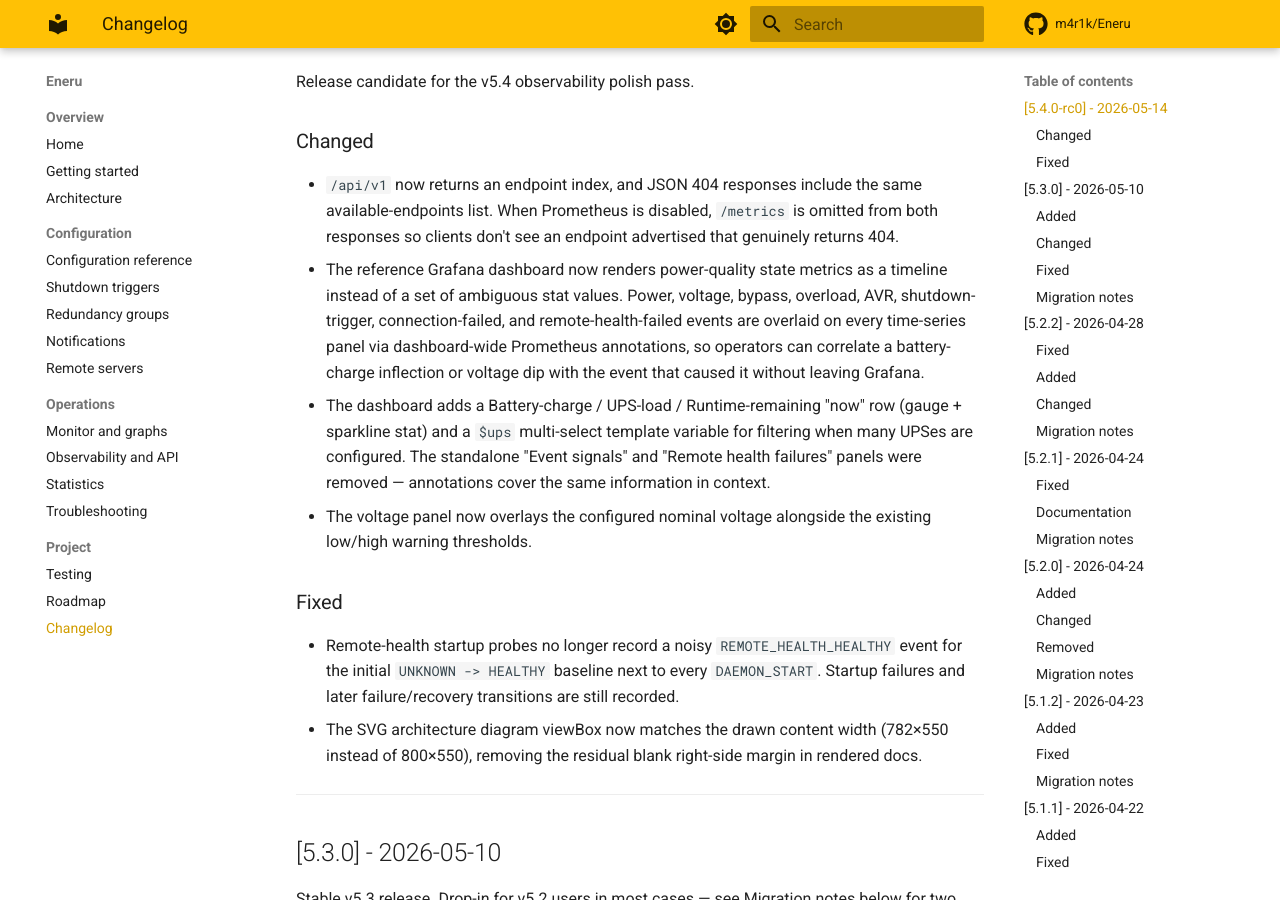
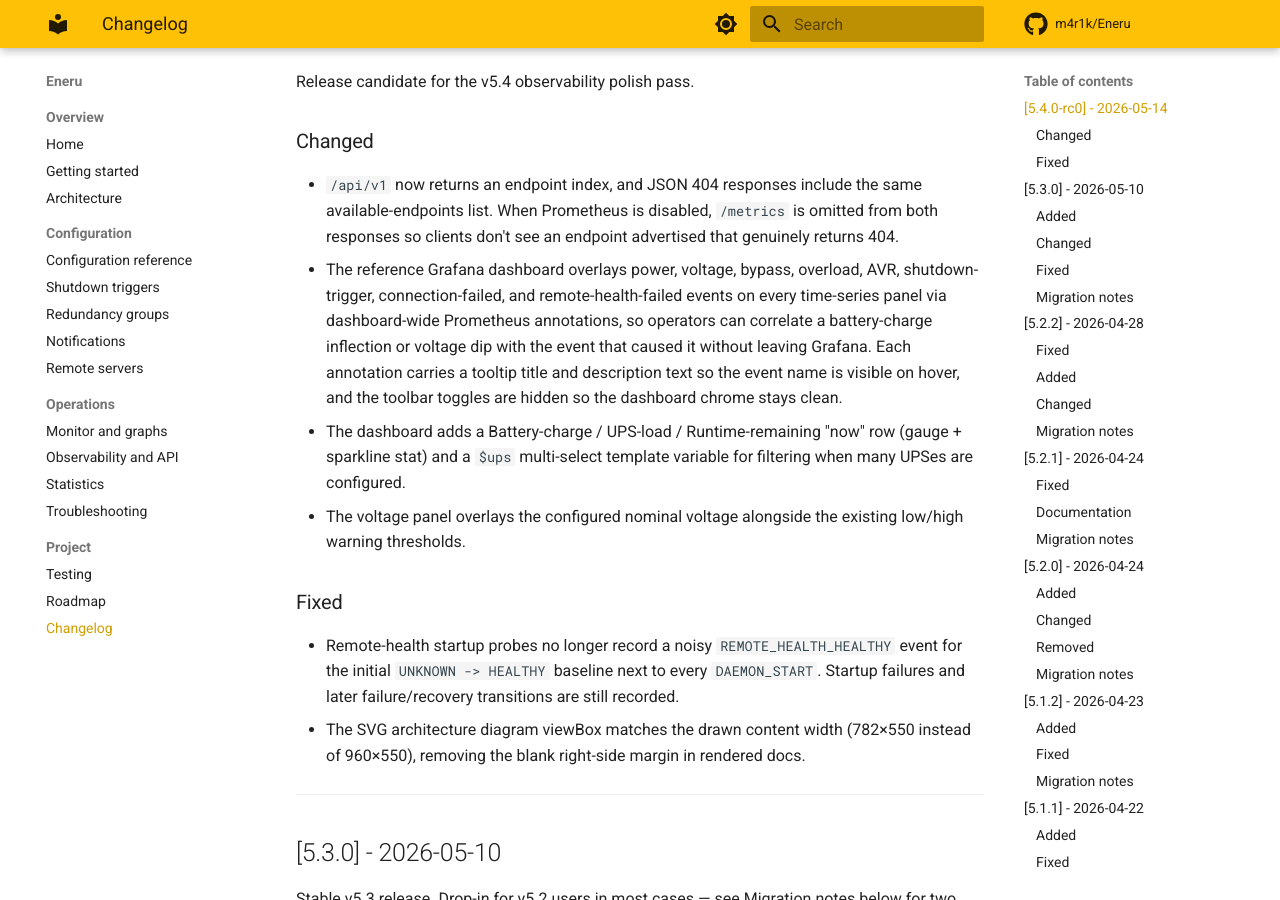
Before and after one commit to m4r1k/Eneru, an MkDocs documentation site: the page built from docs/changelog.md, in a window 1280 px wide and 900 px high, scrolled down 295 px. Built offline with MkDocs 1.6.1 and Material for MkDocs 9.7.7, drawn with Linux system fonts in a browser that asks for light colours; comment, search, counter and statistics services are not loaded.

Commit message:
fix: dashboard event-name labels, drop broken state-timeline panel
Iterating on the dashboard within 5.4.0-rc0:

- Drop the "Power-quality state timeline" panel. Grafana 12.4 misrendered
  the merged voltage/AVR/bypass/overload series, producing an unreadable
  block. The same information is already overlaid on every time-series
  panel via the dashboard-wide annotations, so the standalone panel was
  redundant before it was unreadable.

- Make annotation event names visible on hover. Each of the nine
  annotations now sets titleFormat ("On battery -- {{label}}", etc.),
  textFormat (a one-line description with the UPS/server label
  interpolated), and tagKeys (lifts the relevant metric labels into
  filterable tag chips). Without these, Grafana's tooltip falls back to
  the raw metric value (1) and labels, which doesn't tell an operator
  which event the marker represents.

- Hide the toolbar toggles for all event annotations (hide: true). They
  still render on every panel by default; the toggles just don't crowd
  the dashboard chrome.

- Widen the "Temperature and battery voltage" panel to full row width
  now that the state-timeline panel no longer occupies the right half of
  its row.

- Add a duplicate-panel-title guard in tests/test_examples.py per
  CodeRabbit's PR #52 review -- a duplicate title would silently
  overwrite the first panel in the title->panel dict and let later
  assertions pass against the wrong target.

The 5.4.0-rc0 changelog entry is updated to describe the final shape of
the dashboard rather than the intermediate state.

Co-Authored-By: Claude <noreply@anthropic.com>

```diff
--- a/docs/changelog.md
+++ b/docs/changelog.md
@@ -13,13 +13,13 @@ Release candidate for the v5.4 observability polish pass.
 
 ### Changed
 - `/api/v1` now returns an endpoint index, and JSON 404 responses include the same available-endpoints list. When Prometheus is disabled, `/metrics` is omitted from both responses so clients don't see an endpoint advertised that genuinely returns 404.
-- The reference Grafana dashboard now renders power-quality state metrics as a timeline instead of a set of ambiguous stat values. Power, voltage, bypass, overload, AVR, shutdown-trigger, connection-failed, and remote-health-failed events are overlaid on every time-series panel via dashboard-wide Prometheus annotations, so operators can correlate a battery-charge inflection or voltage dip with the event that caused it without leaving Grafana.
-- The dashboard adds a Battery-charge / UPS-load / Runtime-remaining "now" row (gauge + sparkline stat) and a `$ups` multi-select template variable for filtering when many UPSes are configured. The standalone "Event signals" and "Remote health failures" panels were removed — annotations cover the same information in context.
-- The voltage panel now overlays the configured nominal voltage alongside the existing low/high warning thresholds.
+- The reference Grafana dashboard overlays power, voltage, bypass, overload, AVR, shutdown-trigger, connection-failed, and remote-health-failed events on every time-series panel via dashboard-wide Prometheus annotations, so operators can correlate a battery-charge inflection or voltage dip with the event that caused it without leaving Grafana. Each annotation carries a tooltip title and description text so the event name is visible on hover, and the toolbar toggles are hidden so the dashboard chrome stays clean.
+- The dashboard adds a Battery-charge / UPS-load / Runtime-remaining "now" row (gauge + sparkline stat) and a `$ups` multi-select template variable for filtering when many UPSes are configured.
+- The voltage panel overlays the configured nominal voltage alongside the existing low/high warning thresholds.
 
 ### Fixed
 - Remote-health startup probes no longer record a noisy `REMOTE_HEALTH_HEALTHY` event for the initial `UNKNOWN -> HEALTHY` baseline next to every `DAEMON_START`. Startup failures and later failure/recovery transitions are still recorded.
-- The SVG architecture diagram viewBox now matches the drawn content width (782×550 instead of 800×550), removing the residual blank right-side margin in rendered docs.
+- The SVG architecture diagram viewBox matches the drawn content width (782×550 instead of 960×550), removing the blank right-side margin in rendered docs.
 
 ---
 
```
Also changed, not shown: 2 other files.
